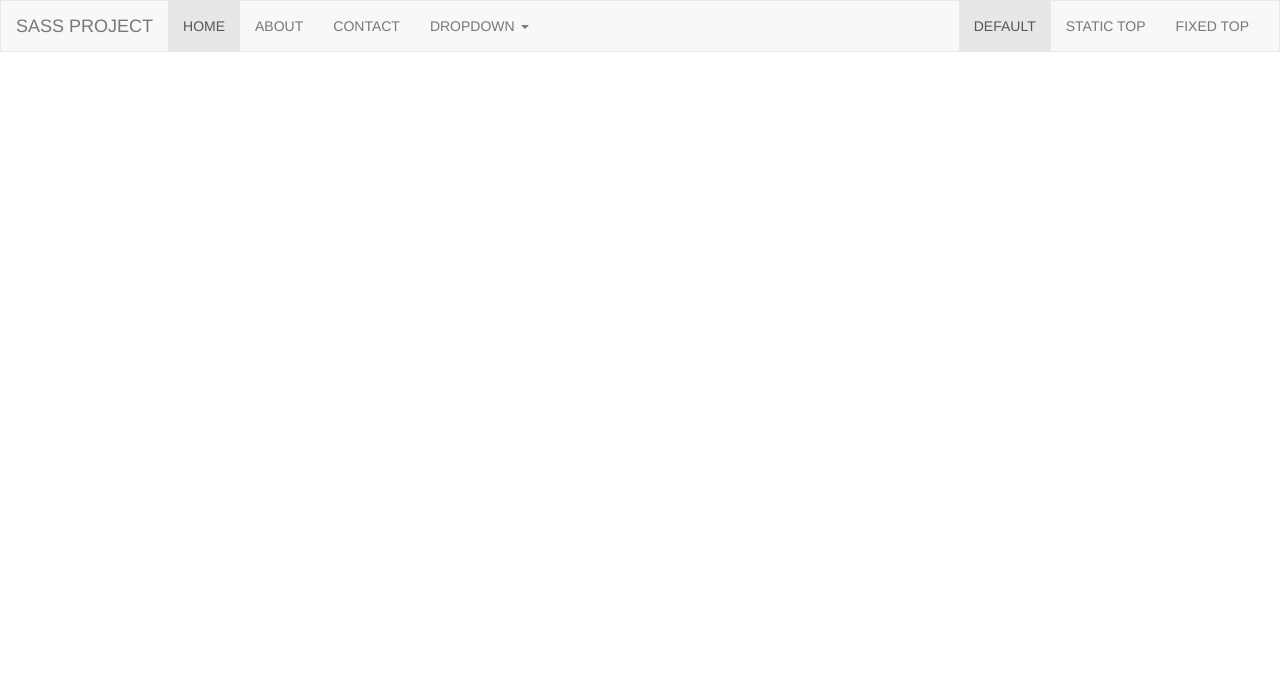
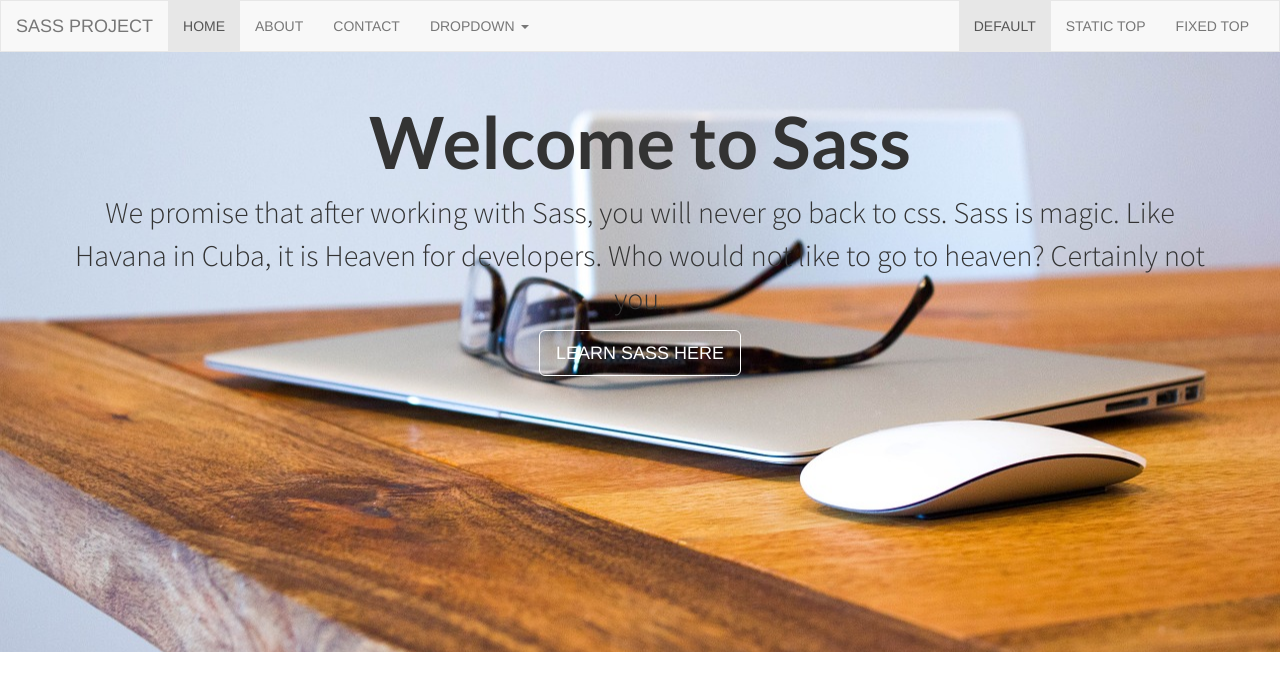
Before and after one commit to cokoyoh/CSS-CSS3-SASS-3RD-NOVEMEBER-2017, a plain HTML site: page index.html in a window 1280 px wide. Drawn offline with nearby package versions, Linux system fonts and the light colour scheme.

Commit message:
header section added

```diff
--- a/index.html
+++ b/index.html
@@ -3,46 +3,51 @@
 <head>
     <meta charset = "UTF-8">
     <!-- Latest compiled and minified CSS -->
-    <link rel="stylesheet" href="https://maxcdn.bootstrapcdn.com/bootstrap/3.3.7/css/bootstrap.min.css" integrity="sha384-BVYiiSIFeK1dGmJRAkycuHAHRg32OmUcww7on3RYdg4Va+PmSTsz/K68vbdEjh4u" crossorigin="anonymous">
+    <link rel = "stylesheet" href = "https://maxcdn.bootstrapcdn.com/bootstrap/3.3.7/css/bootstrap.min.css"
+          integrity = "sha384-BVYiiSIFeK1dGmJRAkycuHAHRg32OmUcww7on3RYdg4Va+PmSTsz/K68vbdEjh4u"
+          crossorigin = "anonymous">
     <link rel = "stylesheet" href = "/stylesheets/custom.css">
+    <link href = "https://fonts.googleapis.com/css?family=Lato:700|Noto+Sans|Source+Sans+Pro:300" rel = "stylesheet">
     <title>Sass & Css3</title>
 </head>
 <body>
     <!--nav bar begins here-->
-    <div class="navbar-class">
-        <nav class="navbar navbar-default">
-            <div class="container-fluid">
-                <div class="navbar-header">
-                    <button type="button" class="navbar-toggle collapsed" data-toggle="collapse" data-target="#navbar" aria-expanded="false" aria-controls="navbar">
-                        <span class="sr-only">Toggle navigation</span>
-                        <span class="icon-bar"></span>
-                        <span class="icon-bar"></span>
-                        <span class="icon-bar"></span>
+    <div class = "navbar-class">
+        <nav class = "navbar navbar-default">
+            <div class = "container-fluid">
+                <div class = "navbar-header">
+                    <button type = "button" class = "navbar-toggle collapsed" data-toggle = "collapse"
+                            data-target = "#navbar" aria-expanded = "false" aria-controls = "navbar">
+                        <span class = "sr-only">Toggle navigation</span>
+                        <span class = "icon-bar"></span>
+                        <span class = "icon-bar"></span>
+                        <span class = "icon-bar"></span>
                     </button>
-                    <a class="navbar-brand" href="#">Sass Project</a>
+                    <a class = "navbar-brand" href = "#">Sass Project</a>
                 </div>
-                <div id="navbar" class="navbar-collapse collapse">
-                    <ul class="nav navbar-nav">
-                        <li class="active"><a href="#">Home</a></li>
-                        <li><a href="#">About</a></li>
-                        <li><a href="#">Contact</a></li>
-                        <li class="dropdown">
-                            <a href="#" class="dropdown-toggle" data-toggle="dropdown" role="button" aria-haspopup="true" aria-expanded="false">Dropdown <span class="caret"></span></a>
-                            <ul class="dropdown-menu">
-                                <li><a href="#">Action</a></li>
-                                <li><a href="#">Another action</a></li>
-                                <li><a href="#">Something else here</a></li>
-                                <li role="separator" class="divider"></li>
-                                <li class="dropdown-header">Nav header</li>
-                                <li><a href="#">Separated link</a></li>
-                                <li><a href="#">One more separated link</a></li>
+                <div id = "navbar" class = "navbar-collapse collapse">
+                    <ul class = "nav navbar-nav">
+                        <li class = "active"><a href = "#">Home</a></li>
+                        <li><a href = "#">About</a></li>
+                        <li><a href = "#">Contact</a></li>
+                        <li class = "dropdown">
+                            <a href = "#" class = "dropdown-toggle" data-toggle = "dropdown" role = "button"
+                               aria-haspopup = "true" aria-expanded = "false">Dropdown <span class = "caret"></span></a>
+                            <ul class = "dropdown-menu">
+                                <li><a href = "#">Action</a></li>
+                                <li><a href = "#">Another action</a></li>
+                                <li><a href = "#">Something else here</a></li>
+                                <li role = "separator" class = "divider"></li>
+                                <li class = "dropdown-header">Nav header</li>
+                                <li><a href = "#">Separated link</a></li>
+                                <li><a href = "#">One more separated link</a></li>
                             </ul>
                         </li>
                     </ul>
-                    <ul class="nav navbar-nav navbar-right">
-                        <li class="active"><a href="./">Default <span class="sr-only">(current)</span></a></li>
-                        <li><a href="../navbar-static-top/">Static top</a></li>
-                        <li><a href="../navbar-fixed-top/">Fixed top</a></li>
+                    <ul class = "nav navbar-nav navbar-right">
+                        <li class = "active"><a href = "./">Default <span class = "sr-only">(current)</span></a></li>
+                        <li><a href = "../navbar-static-top/">Static top</a></li>
+                        <li><a href = "../navbar-fixed-top/">Fixed top</a></li>
                     </ul>
                 </div><!--/.nav-collapse -->
             </div><!--/.container-fluid -->
@@ -51,8 +56,13 @@
     <!--nav bar ends here-->
 
     <!--header section begins-->
-    <div class="header" id="header">
-
+    <div class = "header" id = "header">
+        <div class = "container">
+            <h2>Welcome to Sass</h2>
+            <p>We promise that after working with Sass, you will never go back to css. Sass is magic. Like Havana in
+                Cuba, it is Heaven for developers. Who would not like to go to heaven? Certainly not you. </p>
+            <a class="btn btn-default btn-lg" href="http://thesassway.com/beginner/the-inception-rule" target="_blank">Learn Sass Here</a>
+        </div>
     </div>
     <!--header section ends-->
 
--- a/stylesheets/custom.scss
+++ b/stylesheets/custom.scss
@@ -1,6 +1,48 @@
+$color-white : #fff;
 .navbar-class {
   text-transform: uppercase;
   .navbar {
     border-radius: 0 !important;
+    margin-bottom: 0;
   }
 }
+h2{
+  font-family: 'Lato', sans-serif;
+}
+h4{
+  font-family: 'Noto Sans', sans-serif;
+}
+p {
+  font-family: 'Source Sans Pro', sans-serif;
+  font-size: 17px;
+}
+.btn{
+  transition: all 300ms ease-in-out;
+  font-weight: 500 !important;
+  text-transform: uppercase;
+}
+.header {
+  height: 600px;
+  width: 100%;
+  padding: 30px 0 30px;
+  background-image: url(../images/backgrounds/macbook-image.jpg);
+  background-position: center center;
+  background-repeat: no-repeat;
+  background-size: cover;
+  text-align: center;
+  h2{
+    @extend h2;
+    font-size: 72px;
+    text-align: center;
+  }
+  p{
+    @extend p;
+    font-size: 30px;
+    text-align: center;
+  }
+  .btn-default{
+    background-color: transparent !important;
+    border-color: $color-white;
+    color: $color-white;
+  }
+}
```
Also changed, not shown: images/backgrounds/macbook-image.jpg (added), stylesheets/custom.css, 1 other file.
